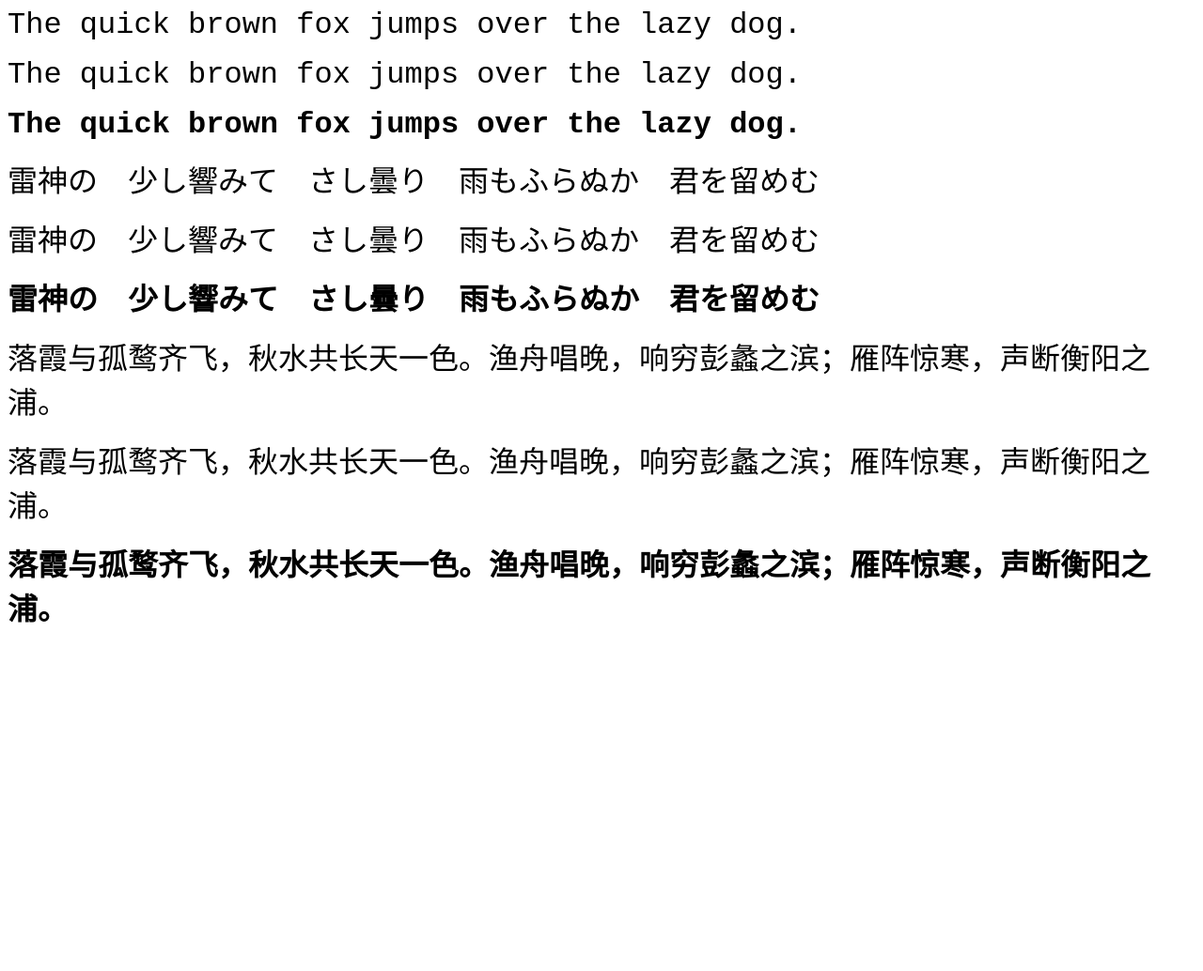
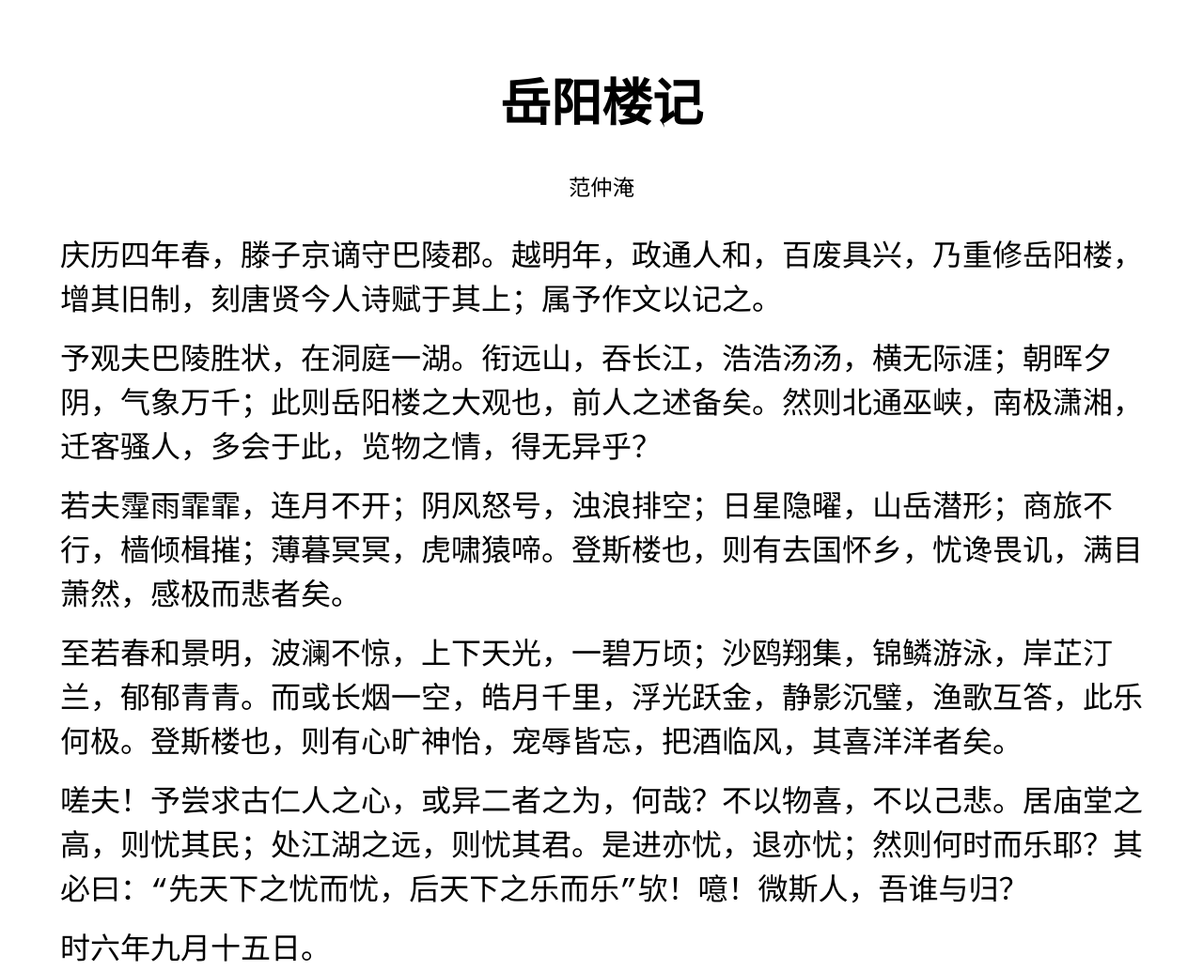
Before and after one commit to chawyehsu/lxgw-wenkai-webfont, a plain HTML site: page index.html in a window 1280 px wide. Shown: the whole page at 94% size. Before the commit the page ends 800 px from the top, so only its background shows below. Drawn offline with Linux system fonts and the light colour scheme; a web font is replaced by a local one.

Commit message:
demo: v0.2.0
Signed-off-by: Chawye Hsu <chawyehsu@hotmail.com>

```diff
--- a/index.html
+++ b/index.html
@@ -1,21 +1,19 @@
 <!doctype html>
-<html lang="en">
+<html lang="zh-cn">
   <head>
     <meta charset="utf-8"/>
-    <title>LXGW WenKai typeface</title>
+    <title>岳阳楼记 - LXGW WenKai typeface</title>
     <link rel="stylesheet" href="./lxgw-wenkai.css" />
-    <style>body{font-family:'LXGW WenKai',ui-monospace,monospace;}p{font-size:32px;margin:0;margin-bottom:16px;}</style>
+    <style>body{font-family:'LXGW WenKai',ui-monospace,monospace;margin:0 auto;padding:30px;max-width:1152px;}.title{text-align:center;font-size:54px;}.meta{font-size:28px;text-align:center;margin:0;margin-bottom:30px;}p{font-size:32px;margin:0;margin-bottom:16px;}</style>
   </head>
   <body>
-    <!-- Normal -->
-    <p style="font-style:normal;font-weight:300;">The quick brown fox jumps over the lazy dog.</p>
-    <p style="font-style:normal;font-weight:400;">The quick brown fox jumps over the lazy dog.</p>
-    <p style="font-style:normal;font-weight:700;">The quick brown fox jumps over the lazy dog.</p>
-    <p style="font-style:normal;font-weight:300;"><span lang="ja-jp">雷神の　少し響みて　さし曇り　雨もふらぬか　君を留めむ</span></p>
-    <p style="font-style:normal;font-weight:400;"><span lang="ja-jp">雷神の　少し響みて　さし曇り　雨もふらぬか　君を留めむ</span></p>
-    <p style="font-style:normal;font-weight:700;"><span lang="ja-jp">雷神の　少し響みて　さし曇り　雨もふらぬか　君を留めむ</span></p>
-    <p style="font-style:normal;font-weight:300;"><span lang="zh-cn">落霞与孤鹜齐飞，秋水共长天一色。渔舟唱晚，响穷彭蠡之滨；雁阵惊寒，声断衡阳之浦。</span></p>
-    <p style="font-style:normal;font-weight:400;"><span lang="zh-cn">落霞与孤鹜齐飞，秋水共长天一色。渔舟唱晚，响穷彭蠡之滨；雁阵惊寒，声断衡阳之浦。</span></p>
-    <p style="font-style:normal;font-weight:700;"><span lang="zh-cn">落霞与孤鹜齐飞，秋水共长天一色。渔舟唱晚，响穷彭蠡之滨；雁阵惊寒，声断衡阳之浦。</span></p>
+    <h1 class="title">岳阳楼记</h1>
+    <p class="meta"><small>范仲淹</small></p>
+    <p>庆历四年春，滕子京谪守巴陵郡。越明年，政通人和，百废具兴，乃重修岳阳楼，增其旧制，刻唐贤今人诗赋于其上；属予作文以记之。</p>
+    <p>予观夫巴陵胜状，在洞庭一湖。衔远山，吞长江，浩浩汤汤，横无际涯；朝晖夕阴，气象万千；此则岳阳楼之大观也，前人之述备矣。然则北通巫峡，南极潇湘，迁客骚人，多会于此，览物之情，得无异乎？</p>
+    <p>若夫霪雨霏霏，连月不开；阴风怒号，浊浪排空；日星隐曜，山岳潜形；商旅不行，樯倾楫摧；薄暮冥冥，虎啸猿啼。登斯楼也，则有去国怀乡，忧谗畏讥，满目萧然，感极而悲者矣。</p>
+    <p>至若春和景明，波澜不惊，上下天光，一碧万顷；沙鸥翔集，锦鳞游泳，岸芷汀兰，郁郁青青。而或长烟一空，皓月千里，浮光跃金，静影沉璧，渔歌互答，此乐何极。登斯楼也，则有心旷神怡，宠辱皆忘，把酒临风，其喜洋洋者矣。</p>
+    <p>嗟夫！予尝求古仁人之心，或异二者之为，何哉？不以物喜，不以己悲。居庙堂之高，则忧其民；处江湖之远，则忧其君。是进亦忧，退亦忧；然则何时而乐耶？其必曰：“先天下之忧而忧，后天下之乐而乐”欤！噫！微斯人，吾谁与归？</p>
+    <p>时六年九月十五日。</p>
   </body>
 </html>
```
Also changed, not shown: test.html (added, +21 -0 lines), 2 other files.
